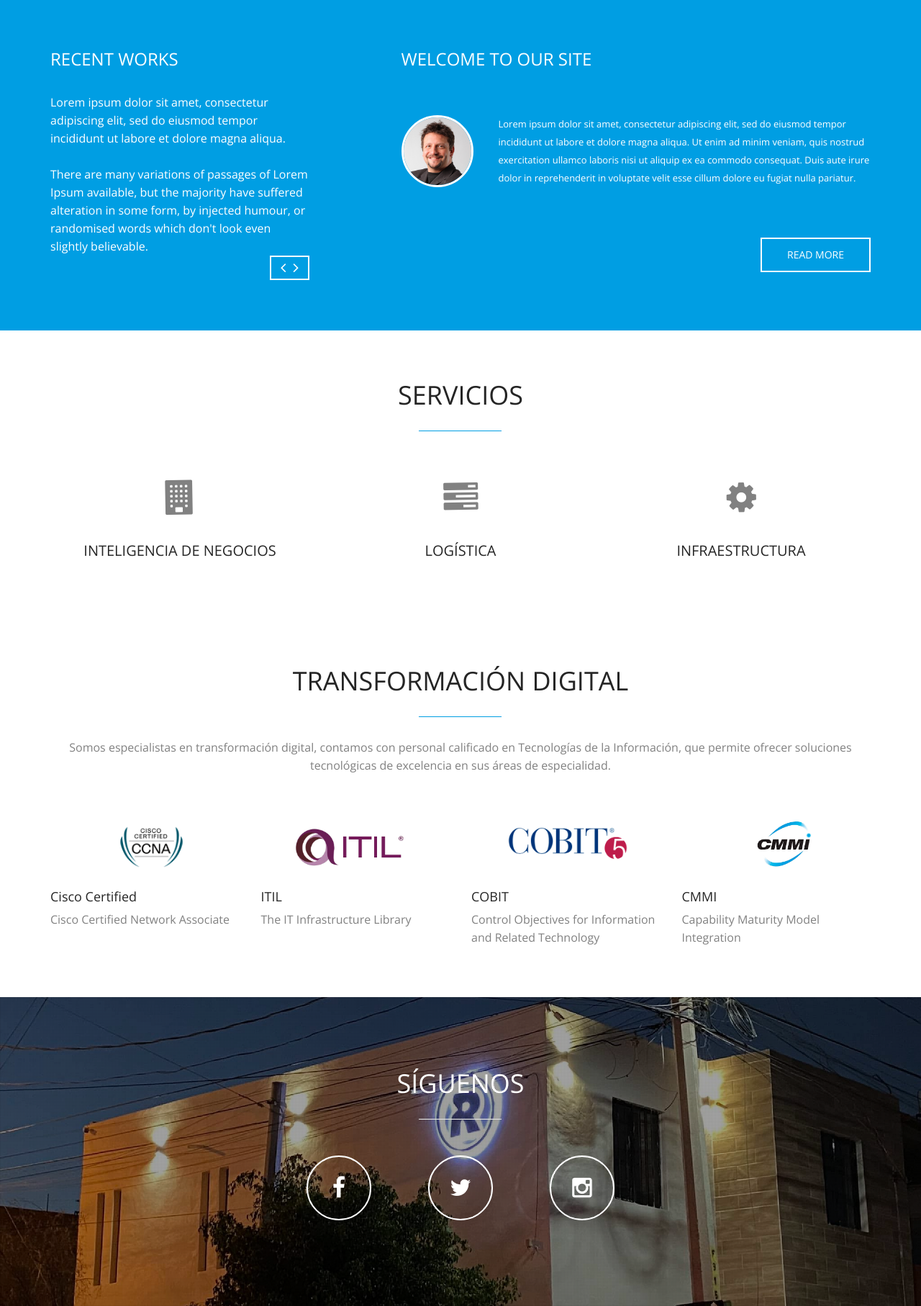
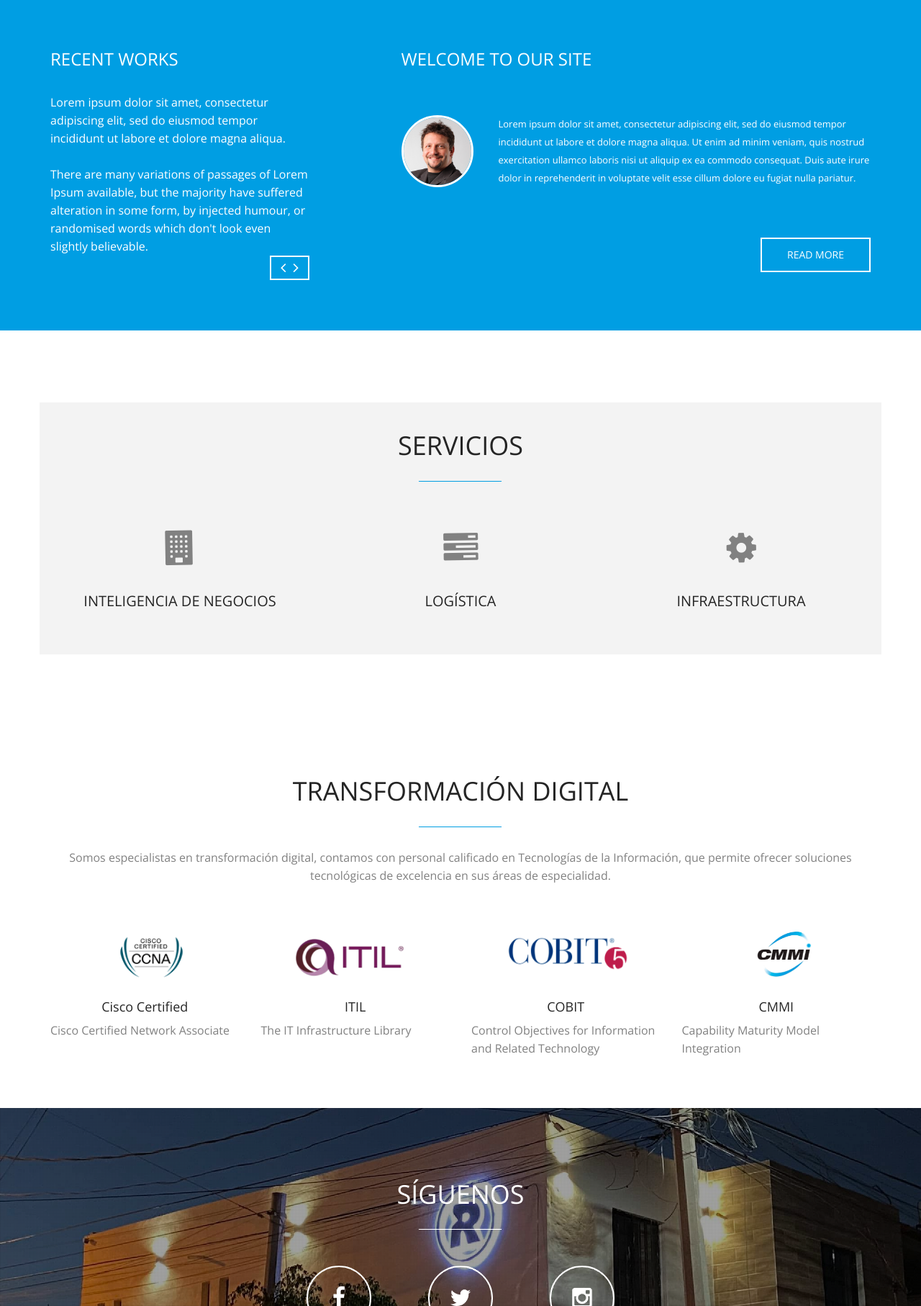
Before and after one commit to santiago-arzola/Rush, a PHP site: page / in a window 1280 px wide. Shown: the part 801-2615 px from the top of the page at 72% size. Run offline with PHP 8.4, Linux system fonts and the light colour scheme; some libraries are stand-ins or nearby versions.

Commit message:
actualizacion

```diff
--- a/comun/menu.php
+++ b/comun/menu.php
@@ -23,7 +23,14 @@
                         <li><a href="./index.php">Inicio</a></li>
                         <li><a href="#">Clientes</a></li>
                         <li><a  href="./Nosotros.php">Acerca de Nosotros</a></li>
-                        <li><a href="./Servicios.php">Servicios</a></li>
+                         <li class="dropdown">
+                        <a href="./Servicios.php" class="dropdown-toggle">SERVICIOS</a>
+                        <ul class="dropdown-menu multi-level">
+                            <li class="dropdown"><a href="IN.php">Inteligencia de negocios</a></li>
+                            <li class="dropdown"><a href="">Infraestructura</a></li>
+                            <li class="dropdown"><a href="">Logistica</a></li>
+                        </ul>
+                    </li>
                         <li><a href="./Contacto.php">Contactanos</a></li>
                         <li><a href="#">Vinculacion</a></li>
                     </ul>
--- a/index.php
+++ b/index.php
@@ -177,11 +177,11 @@
 
 
 			<!-- Service section -->
-			<section id="service">
+			<section id="service" style="margin-top: 3rem;margin-bottom: 3rem;">
 				<div class="container">
-					<div class="row">
+					<div class="row" style="background: #dcdcdc57;height: 35rem;">
 
-						<div class="sec-title text-center">
+						<div class="sec-title text-center" style="margin-top: 4rem;">
 							<h2 class="wow animated bounceInLeft">Servicios</h2>
 						</div>
 
@@ -323,43 +323,43 @@
 					<div class="row">
 
 						<div class="sec-title text-center wow animated fadeInDown">
-							<h2>Transformación Digital</h2>
+							<h2 >Transformación Digital</h2>
 							<p>Somos especialistas en transformación digital, contamos con personal calificado en Tecnologías de la Información, que permite ofrecer soluciones tecnológicas de excelencia en sus áreas de especialidad.</p>
 						</div>
 
 						<div class="col-lg-3 col-md-6 col-sm-6 col-xs-12">
                     <div class="full text_align_center margin_bottom_30">
                         <div class="center">
-                            <div class="icon"> <img src="Recursos/Trans-dig/ciscologo.png" style="height: 100px; width: auto;padding-left: 9rem;"> </div>
+                            <div class="icon"> <img class="wow animated zoomIn" src="Recursos/Trans-dig/ciscologo.png" style="height: 100px; width: auto;padding-left: 9rem;"> </div>
                         </div>
-                        <h4 class="theme_color">Cisco Certified</h4>
+                        <h4 class="theme_color animated" style="text-align: center;">Cisco Certified</h4>
                         <p>Cisco Certified Network Associate</p>
                     </div>
                 </div>
                 <div class="col-lg-3 col-md-6 col-sm-6 col-xs-12">
                     <div class="full text_align_center margin_bottom_30">
                         <div class="center">
-                            <div class="icon"> <img src="Recursos/Trans-dig/itl.png" style="height: 100px; width: auto; padding: 19px;padding-left: 4rem;"> </div>
+                            <div class="icon"> <img class="wow animated zoomIn" src="Recursos/Trans-dig/itl.png" style="height: 100px; width: auto; padding: 19px;padding-left: 4rem;"> </div>
                         </div>
-                        <h4 class="theme_color">ITIL</h4>
+                        <h4 class="theme_color animated" style="text-align: center;">ITIL</h4>
                         <p>The IT Infrastructure Library</p>
                     </div>
                 </div>
                 <div class="col-lg-3 col-md-6 col-sm-6 col-xs-12">
                     <div class="full text_align_center margin_bottom_30">
                         <div class="center">
-                            <div class="icon"> <img src="Recursos/Trans-dig/cobit.png" style="height: 100px; width: auto; padding: 22px;padding-left: 5rem;"> </div>
+                            <div class="icon"> <img class="wow animated zoomIn" src="Recursos/Trans-dig/cobit.png" style="height: 100px; width: auto; padding: 22px;padding-left: 5rem;"> </div>
                         </div>
-                        <h4 class="theme_color">COBIT</h4>
+                        <h4 class="theme_color animated" style="text-align: center;">COBIT</h4>
                         <p>Control Objectives for Information and Related Technology</p>
                     </div>
                 </div>
                 <div class="col-lg-3 col-md-6 col-sm-6 col-xs-12">
                     <div class="full text_align_center margin_bottom_30">
                         <div class="center">
-                            <div class="icon"> <img src="Recursos/Trans-dig/cmmi.png" style="height: 100px; width: auto; padding:15px;padding-left: 10rem;"></div>
+                            <div class="icon"> <img class="wow animated zoomIn" src="Recursos/Trans-dig/cmmi.png" style="height: 100px; width: auto; padding:15px;padding-left: 10rem;"></div>
                         </div>
-                        <h4 class="theme_color">CMMI</h4>
+                        <h4 class="theme_color animated" style="text-align: center;">CMMI</h4>
                         <p>Capability Maturity Model Integration</p>
                     </div>
                 </div>
```
